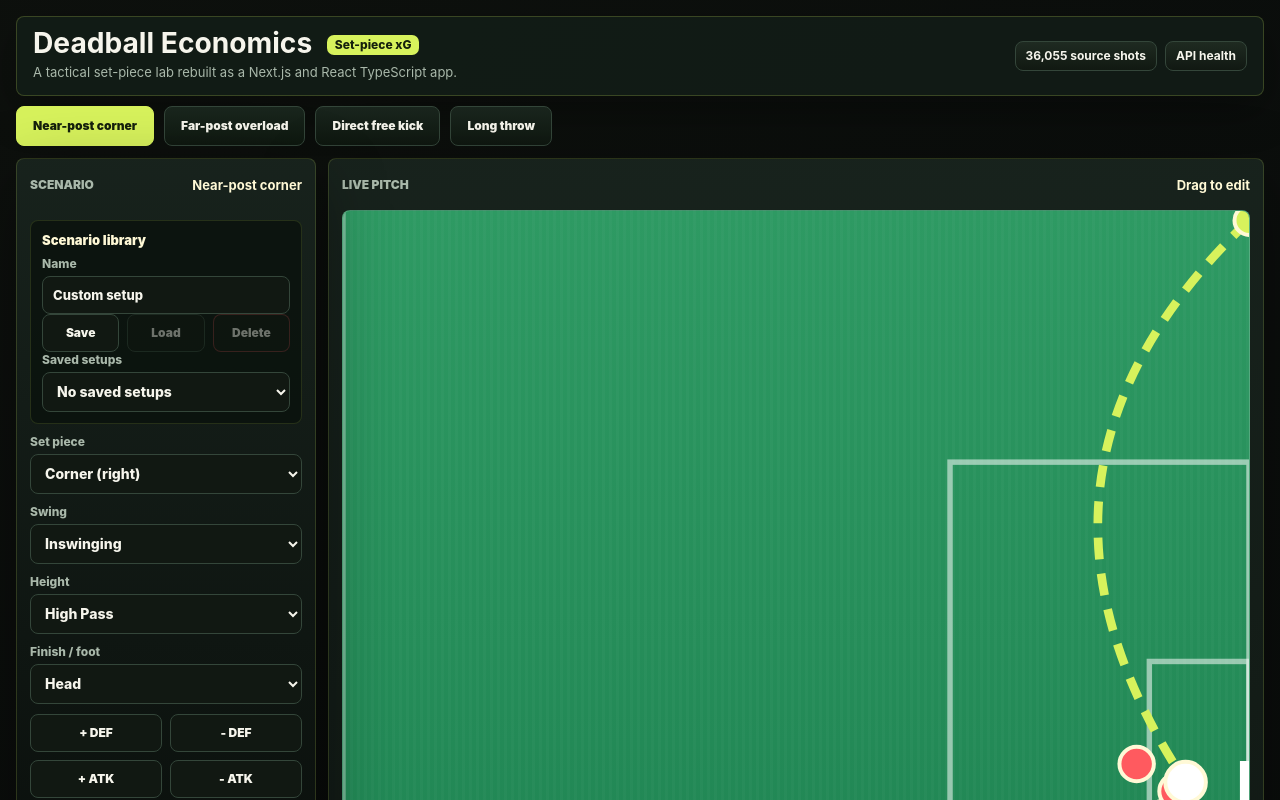
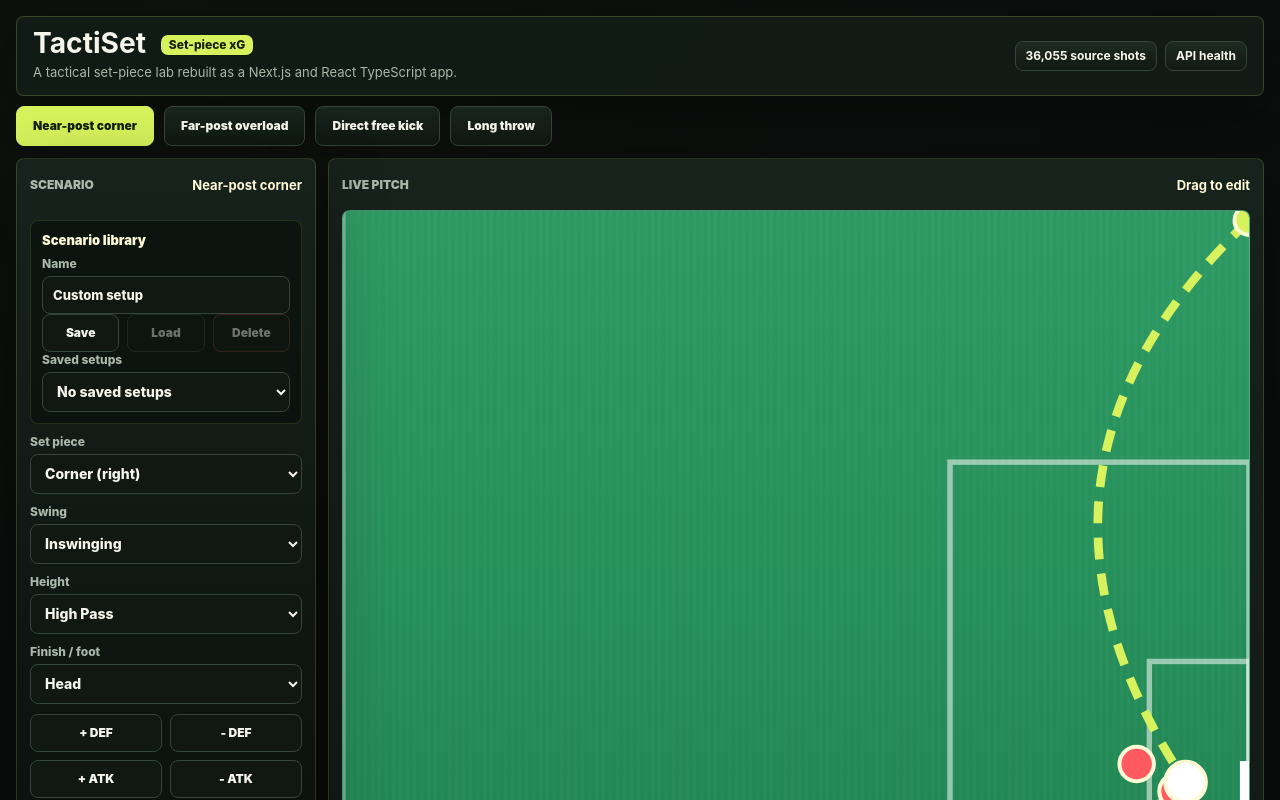
Before and after one commit to yubraj-karki1/Deadball-Economics, a Next.js app: page / in a window 1280 px wide. Shown: the top 800 px of the page. Built offline with nearby package versions, Linux system fonts and the light colour scheme.

Commit message:
name changes

```diff
--- a/app/deadball-lab.tsx
+++ b/app/deadball-lab.tsx
@@ -1208,7 +1208,7 @@ export default function DeadballLab() {
     <>
       <header className="topbar">
         <div>
-          <h1>Deadball Economics <span className="tag">Set-piece xG</span></h1>
+          <h1>TactiSet <span className="tag">Set-piece xG</span></h1>
           <p className="sub">A tactical set-piece lab rebuilt as a Next.js and React TypeScript app.</p>
         </div>
         <div className="top-actions">
@@ -1455,7 +1455,7 @@ export default function DeadballLab() {
         </aside>
       </main>
 
-      <footer className="foot">Deadball Economics · Next.js TypeScript build · models approximated natively in TypeScript.</footer>
+      <footer className="foot">TactiSet · Next.js TypeScript build · models approximated natively in TypeScript.</footer>
     </>
   );
 }
--- a/app/layout.tsx
+++ b/app/layout.tsx
@@ -2,7 +2,7 @@ import type { Metadata } from "next";
 import "./globals.css";
 
 export const metadata: Metadata = {
-  title: "Deadball Economics - Set-piece xG",
+  title: "TactiSet - Set-piece xG",
   description: "A tactical set-piece xG lab built with Next.js, React and TypeScript.",
 };
 
```
Also changed, not shown: 1 other file (tests, documents, lock files or other folders).
